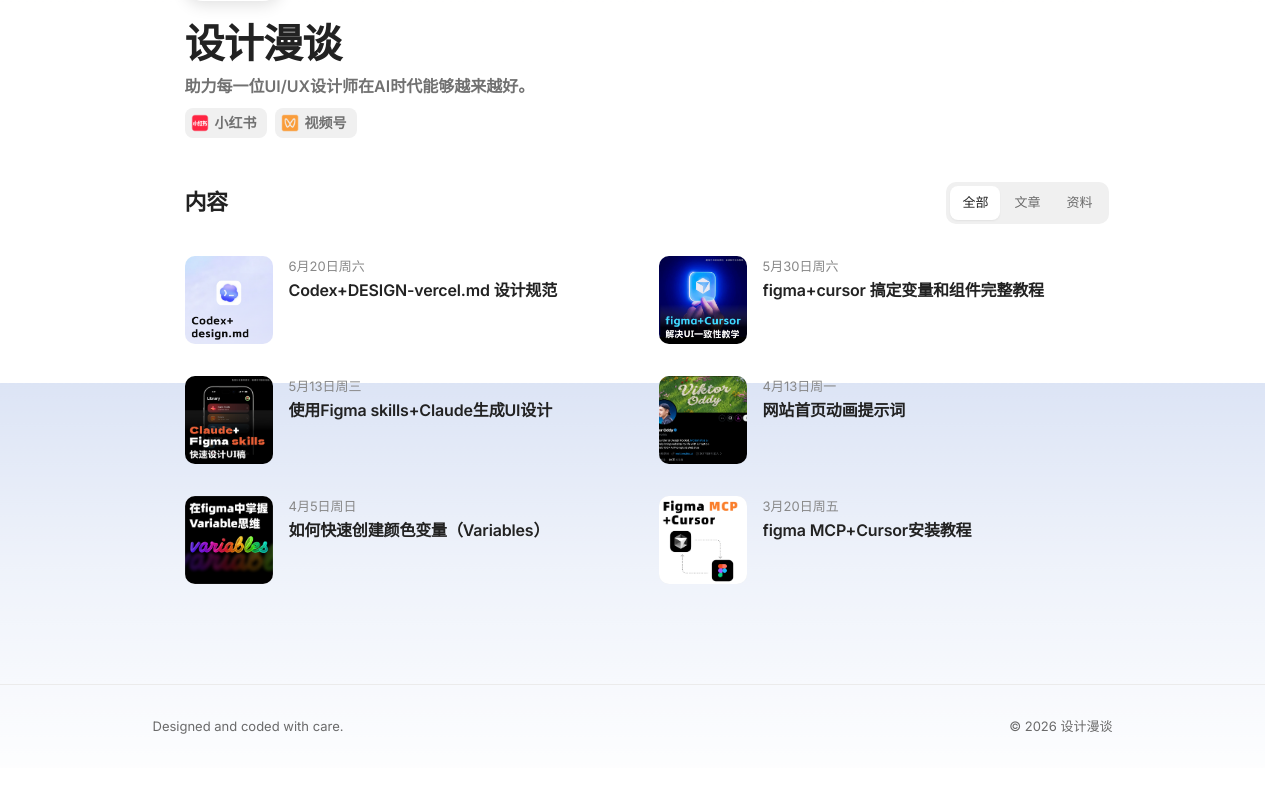
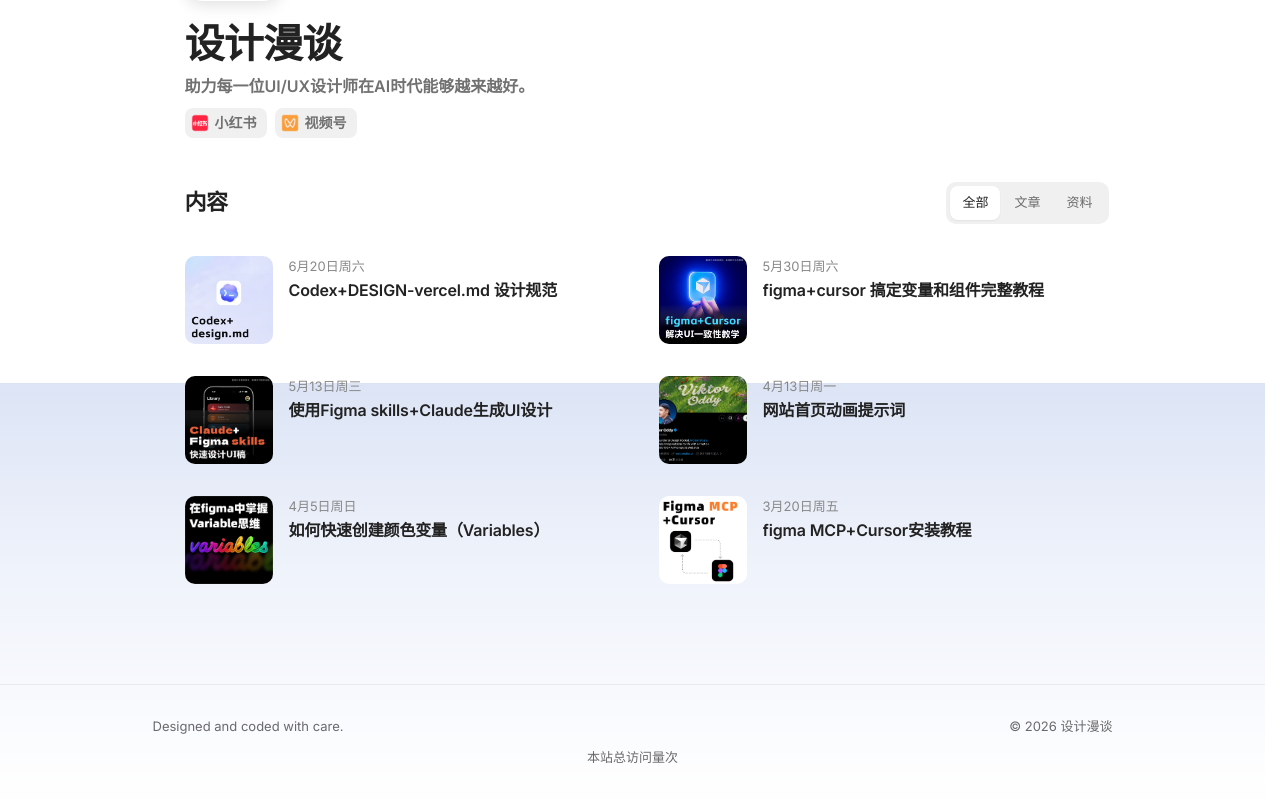
Before and after one commit to ConoroOmalley/forest-1, a Vue app: page / in a window 1280 px wide. Shown: the part 417-1217 px from the top of the page. Before the commit the page ends 1185 px from the top, so only its background shows below. Built offline with nearby package versions, Linux system fonts and the light colour scheme; the HTML template or start-up script is replaced by a standard one.

Commit message:
增加网页访问数字

```diff
--- a/src/components/SiteFooter.vue
+++ b/src/components/SiteFooter.vue
@@ -1,5 +1,16 @@
 <script setup lang="ts">
+import { onMounted } from 'vue'
 import { blogConfig } from '@/data/posts'
+
+onMounted(() => {
+  if (document.getElementById('busuanzi-script')) return
+
+  const script = document.createElement('script')
+  script.id = 'busuanzi-script'
+  script.async = true
+  script.src = 'https://busuanzi.ibruce.info/busuanzi/2.3/busuanzi.pure.mini.js'
+  document.body.appendChild(script)
+})
 </script>
 
 <template>
@@ -8,5 +19,8 @@
       <span>Designed and coded with care.</span>
       <span>© {{ new Date().getFullYear() }} {{ blogConfig.label }}</span>
     </div>
+    <p id="busuanzi_container_site_pv" class="site-footer-pv">
+      本站总访问量<span id="busuanzi_value_site_pv"></span>次
+    </p>
   </footer>
 </template>
--- a/src/style.css
+++ b/src/style.css
@@ -520,6 +520,10 @@
     @apply max-w-[960px] mx-auto flex items-center justify-between gap-4 text-[13px] text-muted;
   }
 
+  .site-footer-pv {
+    @apply max-w-[960px] mx-auto mt-3 text-center text-[13px] text-muted m-0;
+  }
+
   .text-link {
     @apply text-[14px] text-ink underline underline-offset-4 bg-transparent border-0 p-0 cursor-pointer;
   }
```
